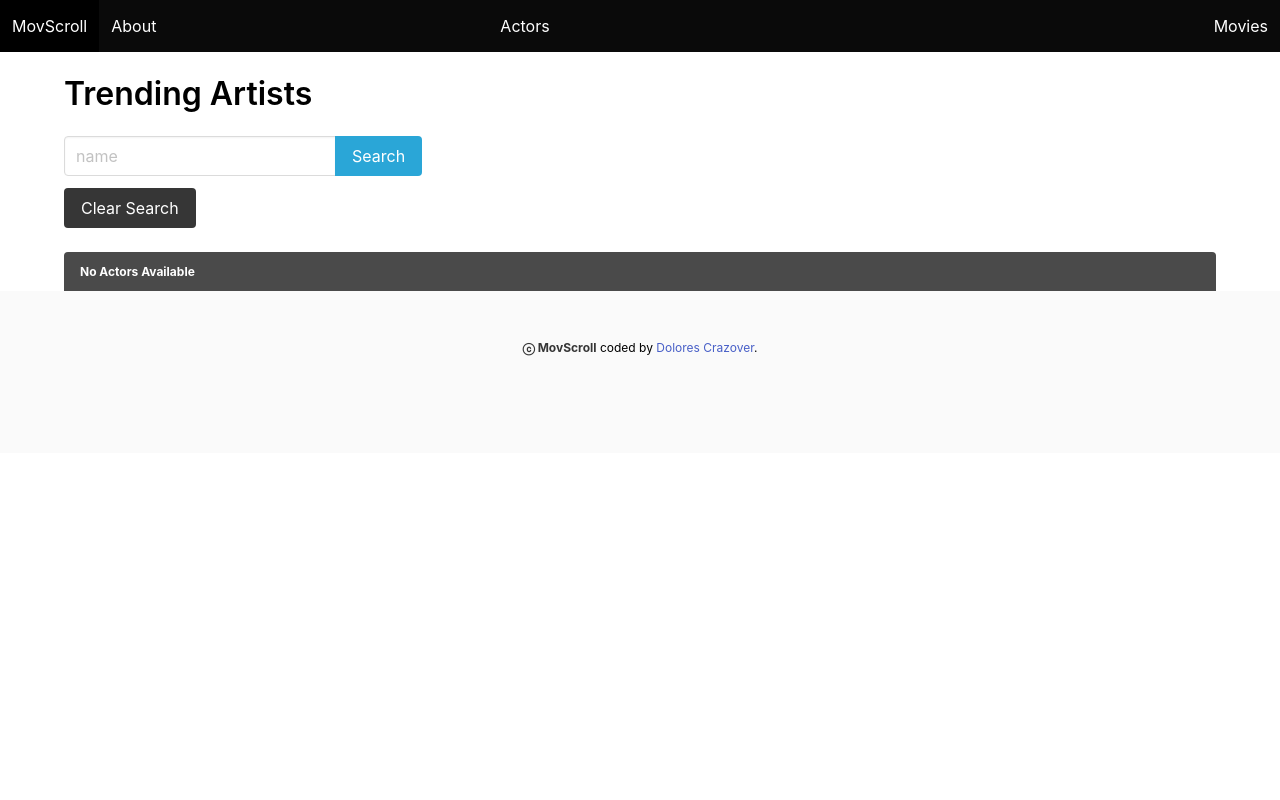
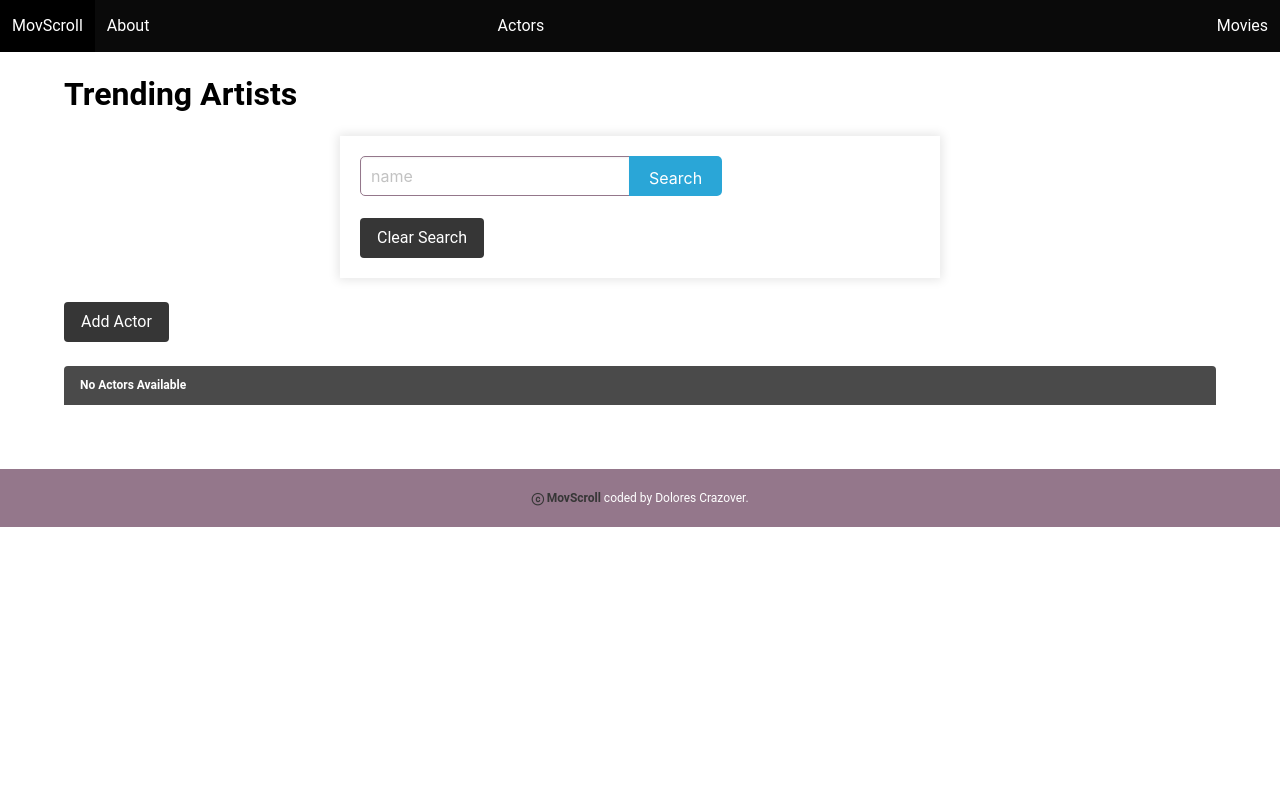
Before and after one commit to DoloresCode/MovScroll, a Django app: page /actors/ in a window 1280 px wide. Run offline with Django 4.2, Linux system fonts and the light colour scheme; data that the repository does not hold is empty.

Commit message:
actor create fearture added actor create page create and styled in addition to footer modification

```diff
--- a/main_app/static/styles/main.css
+++ b/main_app/static/styles/main.css
@@ -1,4 +1,5 @@
 body {
+    font-family: Roboto, sans-serif;
     background-color: white;
     color: black;
     min-height: 100vh;
@@ -34,6 +35,30 @@ p {
     font-size: 12px;
 }
 
+/* Footer in base.html */
+
+.footer {
+    background-color: #94778B;
+    color: #ffffff;
+    text-align: center;
+    padding: 20px;
+    /* position: fixed; */
+    left: 0;
+    bottom: 0;
+    width: 100%;
+    font-size: 14px;
+    margin-top: 4rem;
+  }
+
+  .footer a {
+    color: #ffffff;
+    text-decoration: none;
+  }
+
+  .footer a:hover {
+    color: #e8e3de;
+  }
+
 /* Movie List Page */
 
 .movie-image img {
@@ -45,3 +70,49 @@ p {
 .control .button.is-success.custom-search-button {
     background-color: rgb(42, 166, 215);
 }
+
+/* Create actor Page */
+
+.title-create-actor {
+    color: #000;
+    font-size: 30px;
+    font-weight: bold;
+    margin-bottom: 20px;
+    margin-left: 5rem;
+    margin-top: 2rem;
+}
+
+form {
+    width: 100%;
+    max-width: 600px;
+    margin: 0 auto;
+    padding: 20px;
+    background-color: #fff;
+    box-shadow: 0px 0px 10px 2px rgba(0,0,0,0.1);
+    margin-bottom: 2rem;
+}
+
+form input[type="text"],
+form input[type="email"],
+form textarea {
+    width: 100%;
+    padding: 10px;
+    margin-bottom: 10px;
+    border: 1px solid #94778B;
+    border-radius: 5px;
+    font-size: 16px;
+}
+
+form input[type="submit"] {
+    background-color: rgb(42, 166, 215);
+    color: #fff;
+    border: none;
+    border-radius: 5px;
+    padding: 10px 20px;
+    cursor: pointer;
+    transition: background-color 0.3s ease;
+}
+
+form input[type="submit"]:hover {
+    background-color: #E54B4B;
+}
--- a/main_app/templates/actor_list.html
+++ b/main_app/templates/actor_list.html
@@ -8,11 +8,20 @@ SEO {% endcomment %} {% block title %}Actors{% endblock %} {% block content %}
       <input class="input" type="text" name="name" placeholder="name" />
     </div>
     <div class="control">
-      <input class="button is-success custom-search-button" type="submit" value="Search" />
+      <input
+        class="button is-success custom-search-button"
+        type="submit"
+        value="Search"
+      />
     </div>
   </div>
-  <a class="button is-dark " href="{% url 'actor_list' %}">Clear Search</a>
+  <a class="button is-dark" href="{% url 'actor_list' %}">Clear Search</a>
 </form>
+<div class="mb-5">
+  <a class="button is-dark add-actor-btn" href="{% url 'actor_create' %}"
+    >Add Actor</a
+  >
+</div>
 <div class="gallery">
   {% for actor in actors %}
   <a href="">
--- a/main_app/templates/base.html
+++ b/main_app/templates/base.html
@@ -5,22 +5,20 @@
     <meta charset="UTF-8" />
     <meta http-equiv="X-UA-Compatible" content="IE=edge" />
     <meta name="viewport" content="width=device-width, initial-scale=1.0" />
+    <link rel="stylesheet" href="https://cdnjs.cloudflare.com/ajax/libs/font-awesome/5.15.4/css/all.min.css">
     <link
-      rel="stylesheet"
-      href="https://cdnjs.cloudflare.com/ajax/libs/font-awesome/5.15.4/css/all.min.css"
-    />
-    <link
-      rel="stylesheet"
-      href="https://cdn.jsdelivr.net/npm/bulma@0.9.2/css/bulma.min.css"
+    rel="stylesheet"
+    href="https://cdn.jsdelivr.net/npm/bulma@0.9.2/css/bulma.min.css"
     />
     <script
-      src="https://code.jquery.com/jquery-3.6.0.min.js"
-      integrity="sha256-/xUj+3OJU5yExlq6GSYGSHk7tPXikynS7ogEvDej/m4="
-      crossorigin="anonymous"
+    src="https://code.jquery.com/jquery-3.6.0.min.js"
+    integrity="sha256-/xUj+3OJU5yExlq6GSYGSHk7tPXikynS7ogEvDej/m4="
+    crossorigin="anonymous"
     ></script>
     <link rel="stylesheet" href="{% static 'styles/main.css' %}" />
     <script src="{% static 'scripts/main.js' %}" defer></script>
     <title>MovScroll - {% block title %}{% endblock %}</title>
+
   </head>
   <body>
     <nav class="navbar is-black" role="navigation" aria-label="main navigation">
--- a/main_app/urls.py
+++ b/main_app/urls.py
@@ -6,4 +6,5 @@ urlpatterns = [
     path('about/', views.About.as_view(), name='about'),
     path('actors/', views.ActorList.as_view(), name='actor_list'),
     path('movies/', views.MovieList.as_view(), name="movie_list"),
+    path('actor/new/', views.ActorCreate.as_view(), name="actor_create")
 ]
--- a/main_app/views.py
+++ b/main_app/views.py
@@ -3,6 +3,7 @@ from django.views import View
 from .models import Actor
 from django.http import HttpResponse
 from django.views.generic.base import TemplateView
+from django.views.generic.edit import CreateView
 
 # Create your views here.
 
@@ -103,3 +104,9 @@ class ActorList(TemplateView):
             # default header for not searching
             context["header"] = "Trending Artists"
         return context
+
+class ActorCreate(CreateView):
+    model = Actor
+    fields = ['name', 'img', 'bio', 'verified_actor']
+    template_name = "actor_create.html"
+    success_url = "/actors/"
```
Also changed, not shown: main_app/templates/actor_create.html (added, +14 -0 lines).
